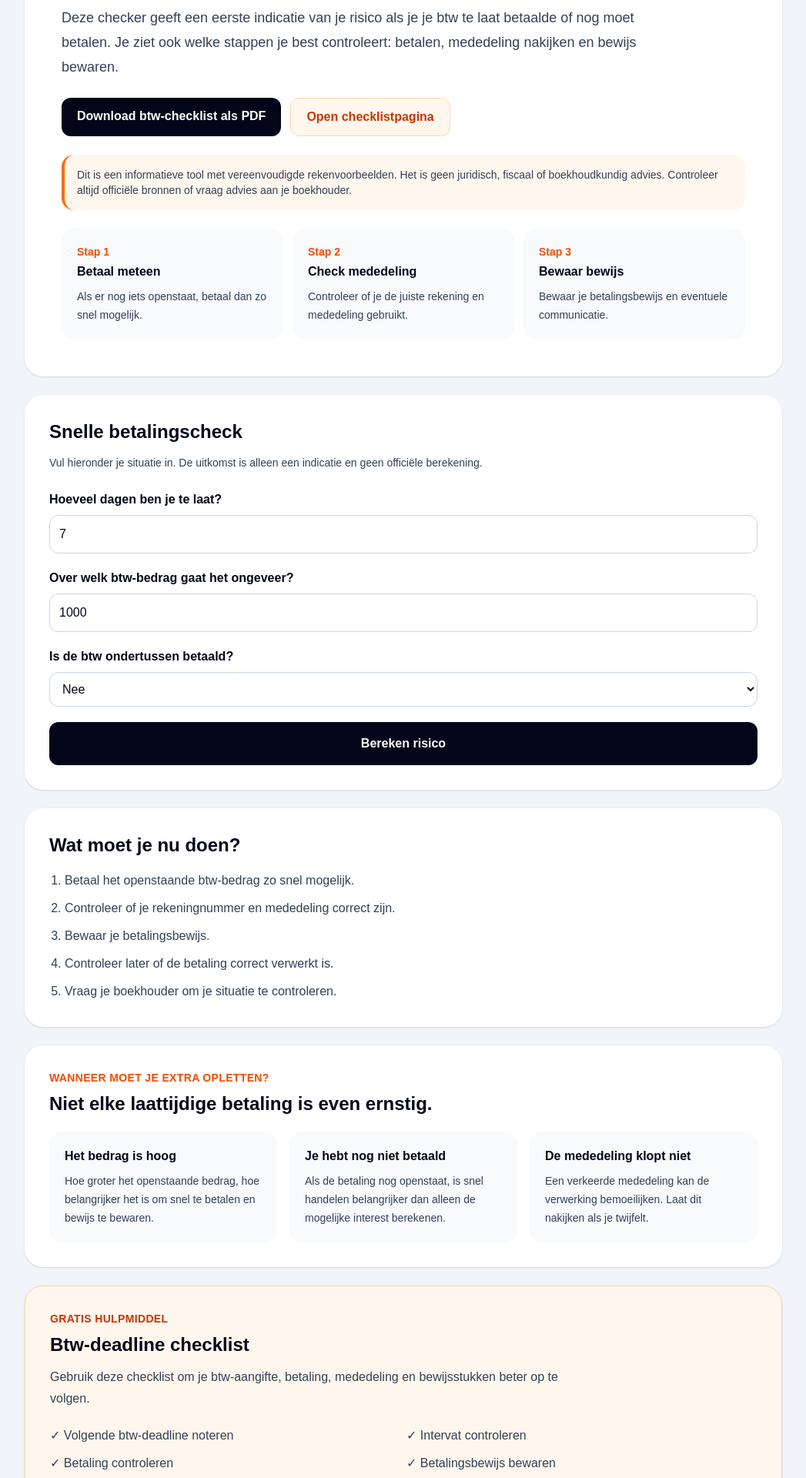
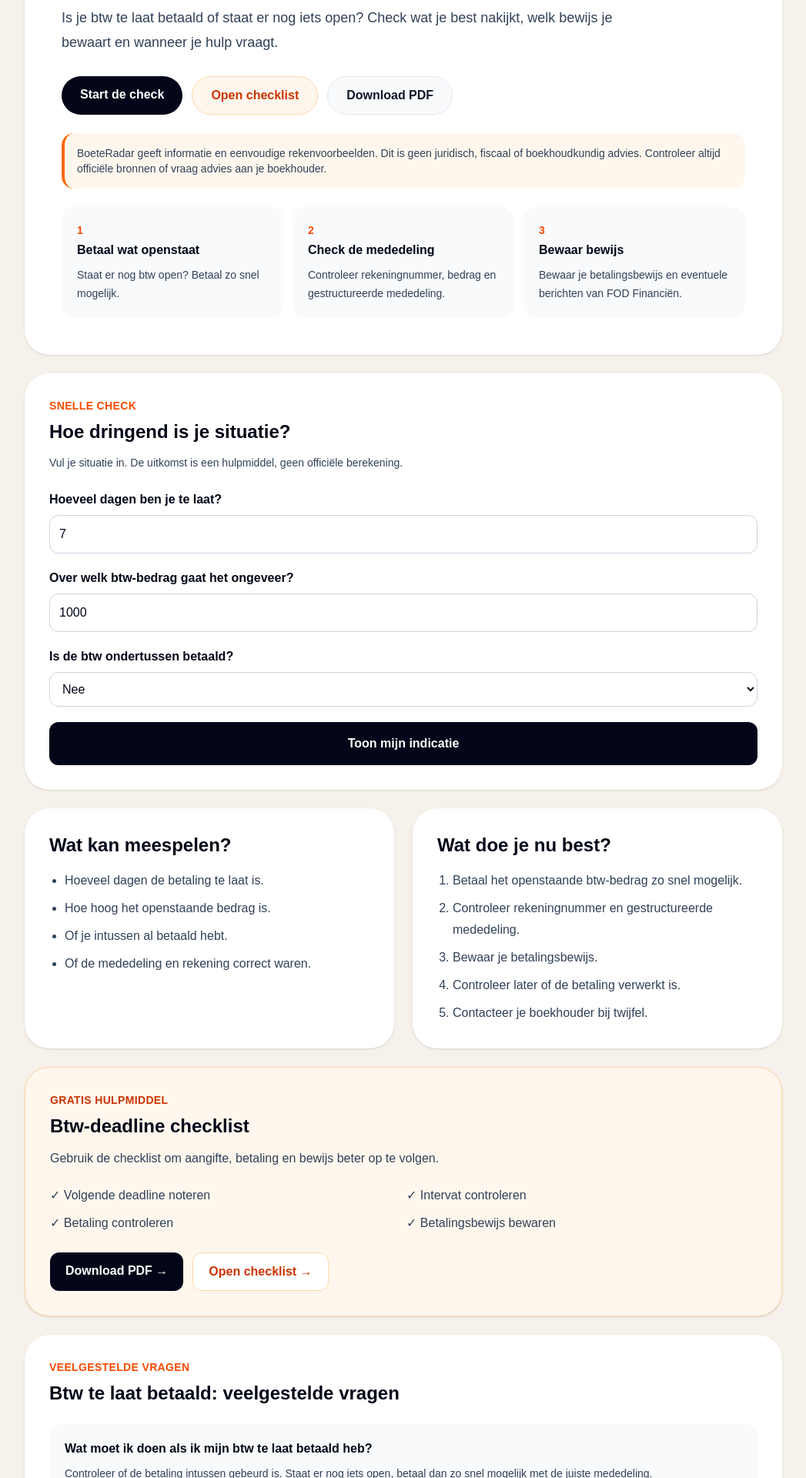
Before and after one commit to NathanVerd/Boeteradar, a Next.js app: page /btw-te-laat-betaald in a window 1280 px wide. Shown: the part 380-2300 px from the top of the page at 77% size, without its empty margins (116-1163 px from the left). Built offline with nearby package versions, Linux system fonts and the light colour scheme.

Commit message:
Improve VAT payment page copy and layout

```diff
--- a/app/btw-te-laat-betaald/page.tsx
+++ b/app/btw-te-laat-betaald/page.tsx
@@ -28,88 +28,104 @@ export default function BtwTeLaatBetaaldPage() {
     risk = "Middelmatig";
     riskColor = "border-orange-300 bg-orange-50";
     advice =
-      "Betaal zo snel mogelijk, controleer de gestructureerde mededeling en bewaar je bewijs.";
+      "Betaal zo snel mogelijk en controleer of rekeningnummer en mededeling kloppen.";
   }
 
   if (safeDays >= 14 || alreadyPaid === "no" || safeAmount >= 5000) {
     risk = "Hoog";
     riskColor = "border-red-300 bg-red-50";
     advice =
-      "Betaal onmiddellijk, controleer de juiste rekening/mededeling en contacteer je boekhouder.";
+      "Betaal wat nog openstaat, bewaar bewijs en contacteer je boekhouder.";
   }
 
   return (
-    <main className="min-h-screen bg-slate-100 text-slate-950">
+    <main className="min-h-screen bg-[#f6f1ea] text-slate-950">
       <Header label="Btw-betaling" />
 
       <section className="mx-auto max-w-5xl px-5 py-10">
-        <div className="rounded-3xl bg-white p-7 shadow-sm md:p-12">
-          <p className="mb-4 text-sm font-bold uppercase tracking-wide text-orange-600">
+        <div className="rounded-[2rem] bg-white p-7 shadow-sm md:p-12">
+          <p className="mb-4 text-sm font-black uppercase tracking-wide text-orange-600">
             Btw te laat betaald
           </p>
 
           <h1 className="max-w-4xl text-4xl font-black tracking-tight md:text-6xl">
-            Btw te laat betaald? Check je mogelijke risico.
+            Btw te laat betaald? Dit controleer je eerst.
           </h1>
 
           <p className="mt-6 max-w-3xl text-lg leading-8 text-slate-700">
-            Deze checker geeft een eerste indicatie van je risico als je je btw
-            te laat betaalde of nog moet betalen. Je ziet ook welke stappen je
-            best controleert: betalen, mededeling nakijken en bewijs bewaren.
+            Is je btw te laat betaald of staat er nog iets open? Check wat je
+            best nakijkt, welk bewijs je bewaart en wanneer je hulp vraagt.
           </p>
 
-          <div className="mt-6 flex flex-col gap-3 sm:flex-row">
+          <div className="mt-7 flex flex-col gap-3 sm:flex-row">
             <a
-              href="/downloads/btw-deadline-checklist.pdf"
-              download
-              className="rounded-xl bg-slate-950 px-5 py-3 text-center font-bold text-white transition hover:bg-slate-800"
+              href="#check"
+              className="rounded-full bg-slate-950 px-6 py-3 text-center font-black text-white transition hover:bg-slate-800"
             >
-              Download btw-checklist als PDF
+              Start de check
             </a>
 
             <Link
               href="/checklists/btw-deadline-checklist"
-              className="rounded-xl border border-orange-200 bg-orange-50 px-5 py-3 text-center font-bold text-orange-700 transition hover:bg-orange-100"
+              className="rounded-full border border-orange-200 bg-orange-50 px-6 py-3 text-center font-black text-orange-700 transition hover:bg-orange-100"
             >
-              Open checklistpagina
+              Open checklist
             </Link>
+
+            <a
+              href="/downloads/btw-deadline-checklist.pdf"
+              download
+              className="rounded-full border border-slate-200 bg-slate-50 px-6 py-3 text-center font-black text-slate-900 transition hover:bg-slate-100"
+            >
+              Download PDF
+            </a>
           </div>
 
-          <DisclaimerBox text="Dit is een informatieve tool met vereenvoudigde rekenvoorbeelden. Het is geen juridisch, fiscaal of boekhoudkundig advies. Controleer altijd officiële bronnen of vraag advies aan je boekhouder." />
+          <DisclaimerBox text="BoeteRadar geeft informatie en eenvoudige rekenvoorbeelden. Dit is geen juridisch, fiscaal of boekhoudkundig advies. Controleer altijd officiële bronnen of vraag advies aan je boekhouder." />
 
           <div className="mt-6 grid gap-3 md:grid-cols-3">
             <div className="rounded-2xl bg-slate-50 p-5">
-              <p className="text-sm font-bold text-orange-600">Stap 1</p>
-              <h3 className="mt-1 font-black">Betaal meteen</h3>
+              <p className="text-sm font-black text-orange-600">1</p>
+              <h3 className="mt-1 font-black">Betaal wat openstaat</h3>
               <p className="mt-2 text-sm leading-6 text-slate-700">
-                Als er nog iets openstaat, betaal dan zo snel mogelijk.
+                Staat er nog btw open? Betaal zo snel mogelijk.
               </p>
             </div>
 
             <div className="rounded-2xl bg-slate-50 p-5">
-              <p className="text-sm font-bold text-orange-600">Stap 2</p>
-              <h3 className="mt-1 font-black">Check mededeling</h3>
+              <p className="text-sm font-black text-orange-600">2</p>
+              <h3 className="mt-1 font-black">Check de mededeling</h3>
               <p className="mt-2 text-sm leading-6 text-slate-700">
-                Controleer of je de juiste rekening en mededeling gebruikt.
+                Controleer rekeningnummer, bedrag en gestructureerde mededeling.
               </p>
             </div>
 
             <div className="rounded-2xl bg-slate-50 p-5">
-              <p className="text-sm font-bold text-orange-600">Stap 3</p>
+              <p className="text-sm font-black text-orange-600">3</p>
               <h3 className="mt-1 font-black">Bewaar bewijs</h3>
               <p className="mt-2 text-sm leading-6 text-slate-700">
-                Bewaar je betalingsbewijs en eventuele communicatie.
+                Bewaar je betalingsbewijs en eventuele berichten van FOD
+                Financiën.
               </p>
             </div>
           </div>
         </div>
 
-        <div className="mt-6 rounded-3xl bg-white p-7 shadow-sm md:p-8">
-          <h2 className="text-2xl font-black">Snelle betalingscheck</h2>
+        <div
+          id="check"
+          className="mt-6 rounded-[2rem] bg-white p-7 shadow-sm md:p-8"
+        >
+          <p className="text-sm font-black uppercase tracking-wide text-orange-600">
+            Snelle check
+          </p>
+
+          <h2 className="mt-2 text-2xl font-black">
+            Hoe dringend is je situatie?
+          </h2>
 
           <p className="mt-3 max-w-2xl text-sm leading-6 text-slate-700">
-            Vul hieronder je situatie in. De uitkomst is alleen een indicatie en
-            geen officiële berekening.
+            Vul je situatie in. De uitkomst is een hulpmiddel, geen officiële
+            berekening.
           </p>
 
           <div className="mt-6 grid gap-5">
@@ -121,7 +137,7 @@ export default function BtwTeLaatBetaaldPage() {
                 max="365"
                 value={daysLate}
                 onChange={(e) => setDaysLate(Number(e.target.value))}
-                className="mt-2 w-full rounded-xl border border-slate-300 p-3 font-normal"
+                className="mt-2 w-full rounded-xl border border-slate-300 bg-white p-3 font-normal"
               />
             </label>
 
@@ -132,7 +148,7 @@ export default function BtwTeLaatBetaaldPage() {
                 min="0"
                 value={amount}
                 onChange={(e) => setAmount(Number(e.target.value))}
-                className="mt-2 w-full rounded-xl border border-slate-300 p-3 font-normal"
+                className="mt-2 w-full rounded-xl border border-slate-300 bg-white p-3 font-normal"
               />
             </label>
 
@@ -141,7 +157,7 @@ export default function BtwTeLaatBetaaldPage() {
               <select
                 value={alreadyPaid}
                 onChange={(e) => setAlreadyPaid(e.target.value)}
-                className="mt-2 w-full rounded-xl border border-slate-300 p-3 font-normal"
+                className="mt-2 w-full rounded-xl border border-slate-300 bg-white p-3 font-normal"
               >
                 <option value="yes">Ja</option>
                 <option value="no">Nee</option>
@@ -150,9 +166,9 @@ export default function BtwTeLaatBetaaldPage() {
 
             <button
               onClick={() => setCalculated(true)}
-              className="rounded-xl bg-slate-950 px-5 py-4 font-bold text-white hover:bg-slate-800"
+              className="rounded-xl bg-slate-950 px-5 py-4 font-bold text-white transition hover:bg-slate-800"
             >
-              Bereken risico
+              Toon mijn indicatie
             </button>
           </div>
 
@@ -165,84 +181,59 @@ export default function BtwTeLaatBetaaldPage() {
               </p>
 
               <p className="mt-2">
-                <strong>Ruwe indicatie nalatigheidsinterest:</strong> ongeveer €
+                <strong>Ruwe interest-indicatie:</strong> ongeveer €
                 {estimatedInterest}
               </p>
 
               <p className="mt-3 text-sm leading-6 text-slate-700">
-                Dit is een vereenvoudigde indicatie op basis van een
-                voorbeeldrente. De echte interesten, boetes of gevolgen kunnen
-                afwijken door je concrete situatie, betalingstermijn,
-                verwerking en beoordeling door de administratie.
+                Dit is een eenvoudige indicatie op basis van een voorbeeldrente.
+                De echte interesten of gevolgen kunnen afwijken.
               </p>
 
-              <p className="mt-3 font-bold">Beste actie: {advice}</p>
+              <p className="mt-3 font-bold">Wat nu? {advice}</p>
             </div>
           )}
         </div>
 
-        <section className="mt-6 rounded-3xl bg-white p-7 shadow-sm md:p-8">
-          <h2 className="text-2xl font-black">Wat moet je nu doen?</h2>
+        <div className="mt-6 grid gap-6 md:grid-cols-2">
+          <section className="rounded-[2rem] bg-white p-7 shadow-sm md:p-8">
+            <h2 className="text-2xl font-black">Wat kan meespelen?</h2>
 
-          <ol className="mt-4 list-decimal space-y-2 pl-5 leading-7 text-slate-700">
-            <li>Betaal het openstaande btw-bedrag zo snel mogelijk.</li>
-            <li>Controleer of je rekeningnummer en mededeling correct zijn.</li>
-            <li>Bewaar je betalingsbewijs.</li>
-            <li>Controleer later of de betaling correct verwerkt is.</li>
-            <li>Vraag je boekhouder om je situatie te controleren.</li>
-          </ol>
-        </section>
+            <ul className="mt-4 list-disc space-y-2 pl-5 leading-7 text-slate-700">
+              <li>Hoeveel dagen de betaling te laat is.</li>
+              <li>Hoe hoog het openstaande bedrag is.</li>
+              <li>Of je intussen al betaald hebt.</li>
+              <li>Of de mededeling en rekening correct waren.</li>
+            </ul>
+          </section>
 
-        <section className="mt-6 rounded-3xl bg-white p-7 shadow-sm md:p-8">
-          <p className="text-sm font-bold uppercase tracking-wide text-orange-600">
-            Wanneer moet je extra opletten?
-          </p>
+          <section className="rounded-[2rem] bg-white p-7 shadow-sm md:p-8">
+            <h2 className="text-2xl font-black">Wat doe je nu best?</h2>
 
-          <h2 className="mt-2 text-2xl font-black">
-            Niet elke laattijdige betaling is even ernstig.
-          </h2>
+            <ol className="mt-4 list-decimal space-y-2 pl-5 leading-7 text-slate-700">
+              <li>Betaal het openstaande btw-bedrag zo snel mogelijk.</li>
+              <li>Controleer rekeningnummer en gestructureerde mededeling.</li>
+              <li>Bewaar je betalingsbewijs.</li>
+              <li>Controleer later of de betaling verwerkt is.</li>
+              <li>Contacteer je boekhouder bij twijfel.</li>
+            </ol>
+          </section>
+        </div>
 
-          <div className="mt-5 grid gap-4 md:grid-cols-3">
-            <div className="rounded-2xl bg-slate-50 p-5">
-              <h3 className="font-black">Het bedrag is hoog</h3>
-              <p className="mt-2 text-sm leading-6 text-slate-700">
-                Hoe groter het openstaande bedrag, hoe belangrijker het is om
-                snel te betalen en bewijs te bewaren.
-              </p>
-            </div>
-
-            <div className="rounded-2xl bg-slate-50 p-5">
-              <h3 className="font-black">Je hebt nog niet betaald</h3>
-              <p className="mt-2 text-sm leading-6 text-slate-700">
-                Als de betaling nog openstaat, is snel handelen belangrijker dan
-                alleen de mogelijke interest berekenen.
-              </p>
-            </div>
-
-            <div className="rounded-2xl bg-slate-50 p-5">
-              <h3 className="font-black">De mededeling klopt niet</h3>
-              <p className="mt-2 text-sm leading-6 text-slate-700">
-                Een verkeerde mededeling kan de verwerking bemoeilijken. Laat dit
-                nakijken als je twijfelt.
-              </p>
-            </div>
-          </div>
-        </section>
-
-        <section className="mt-6 rounded-3xl border border-orange-200 bg-orange-50 p-7 shadow-sm md:p-8">
-          <p className="text-sm font-bold uppercase tracking-wide text-orange-700">
+        <section className="mt-6 rounded-[2rem] border border-orange-200 bg-orange-50 p-7 shadow-sm md:p-8">
+          <p className="text-sm font-black uppercase tracking-wide text-orange-700">
             Gratis hulpmiddel
           </p>
 
           <h2 className="mt-2 text-2xl font-black">Btw-deadline checklist</h2>
 
           <p className="mt-3 max-w-2xl leading-7 text-slate-700">
-            Gebruik deze checklist om je btw-aangifte, betaling, mededeling en
-            bewijsstukken beter op te volgen.
+            Gebruik de checklist om aangifte, betaling en bewijs beter op te
+            volgen.
           </p>
 
           <ul className="mt-5 grid gap-2 leading-7 text-slate-700 md:grid-cols-2">
-            <li>✓ Volgende btw-deadline noteren</li>
+            <li>✓ Volgende deadline noteren</li>
             <li>✓ Intervat controleren</li>
             <li>✓ Betaling controleren</li>
             <li>✓ Betalingsbewijs bewaren</li>
@@ -261,18 +252,18 @@ export default function BtwTeLaatBetaaldPage() {
               href="/checklists/btw-deadline-checklist"
               className="rounded-xl border border-orange-200 bg-white px-5 py-3 text-center font-bold text-orange-700 transition hover:bg-orange-100"
             >
-              Open checklistpagina →
+              Open checklist →
             </Link>
           </div>
         </section>
 
-        <section className="mt-6 rounded-3xl bg-white p-7 shadow-sm md:p-8">
-          <p className="text-sm font-bold uppercase tracking-wide text-orange-600">
+        <section className="mt-6 rounded-[2rem] bg-white p-7 shadow-sm md:p-8">
+          <p className="text-sm font-black uppercase tracking-wide text-orange-600">
             Veelgestelde vragen
           </p>
 
           <h2 className="mt-2 text-2xl font-black">
-            Vragen over btw te laat betalen
+            Btw te laat betaald: veelgestelde vragen
           </h2>
 
           <div className="mt-6 grid gap-4">
@@ -281,20 +272,16 @@ export default function BtwTeLaatBetaaldPage() {
                 Wat moet ik doen als ik mijn btw te laat betaald heb?
               </h3>
               <p className="mt-2 text-sm leading-6 text-slate-700">
-                Controleer eerst of de betaling intussen correct gebeurd is. Als
-                je nog niet betaald hebt, betaal dan zo snel mogelijk met de
-                juiste mededeling.
+                Controleer of de betaling intussen gebeurd is. Staat er nog iets
+                open, betaal dan zo snel mogelijk met de juiste mededeling.
               </p>
             </div>
 
             <div className="rounded-2xl bg-slate-50 p-5">
-              <h3 className="font-black">
-                Is de interestberekening op deze pagina exact?
-              </h3>
+              <h3 className="font-black">Is deze interestberekening exact?</h3>
               <p className="mt-2 text-sm leading-6 text-slate-700">
-                Nee. De berekening is een vereenvoudigde indicatie. De echte
-                interesten, boetes of gevolgen kunnen afwijken door je concrete
-                situatie.
+                Nee. Het is een eenvoudige indicatie. De echte interesten of
+                gevolgen kunnen anders zijn.
               </p>
             </div>
 
@@ -303,16 +290,8 @@ export default function BtwTeLaatBetaaldPage() {
                 Moet ik mijn boekhouder contacteren?
               </h3>
               <p className="mt-2 text-sm leading-6 text-slate-700">
-                Ja, zeker als het om een groot bedrag gaat, als je meerdere
-                dagen te laat bent of als dit niet de eerste keer is.
-              </p>
-            </div>
-
-            <div className="rounded-2xl bg-slate-50 p-5">
-              <h3 className="font-black">Wat moet ik bewaren als bewijs?</h3>
-              <p className="mt-2 text-sm leading-6 text-slate-700">
-                Bewaar je betalingsbewijs, de gebruikte mededeling, eventuele
-                berichten van FOD Financiën en communicatie met je boekhouder.
+                Dat is verstandig bij een groot bedrag, meerdere dagen
+                vertraging of twijfel over de betaling.
               </p>
             </div>
           </div>
@@ -331,17 +310,16 @@ export default function BtwTeLaatBetaaldPage() {
           ]}
         />
 
-        <section className="mt-6 rounded-3xl border border-slate-200 bg-white p-7 shadow-sm md:p-8">
-          <p className="text-sm font-bold uppercase tracking-wide text-orange-600">
+        <section className="mt-6 rounded-[2rem] border border-slate-200 bg-white p-7 shadow-sm md:p-8">
+          <p className="text-sm font-black uppercase tracking-wide text-orange-600">
             Laatst inhoudelijk nagekeken
           </p>
 
           <h2 className="mt-2 text-2xl font-black">Mei 2026</h2>
 
           <p className="mt-3 max-w-2xl leading-7 text-slate-700">
-            Regels, bedragen, interesten en procedures kunnen wijzigen.
-            Controleer altijd de officiële bronnen of vraag professioneel advies
-            voor je concrete situatie.
+            Regels, bedragen en procedures kunnen wijzigen. Controleer altijd
+            officiële bronnen of vraag professioneel advies.
           </p>
         </section>
 
```
